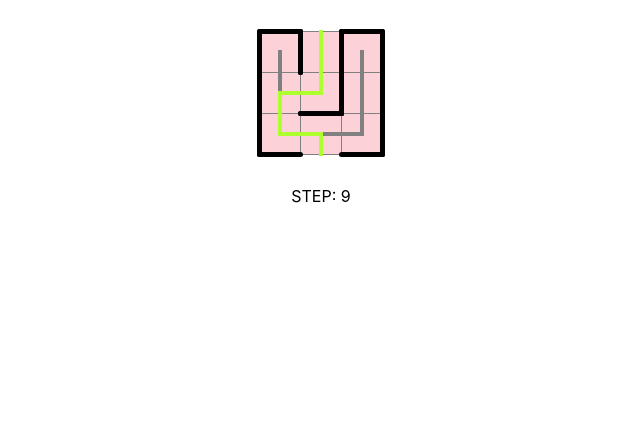
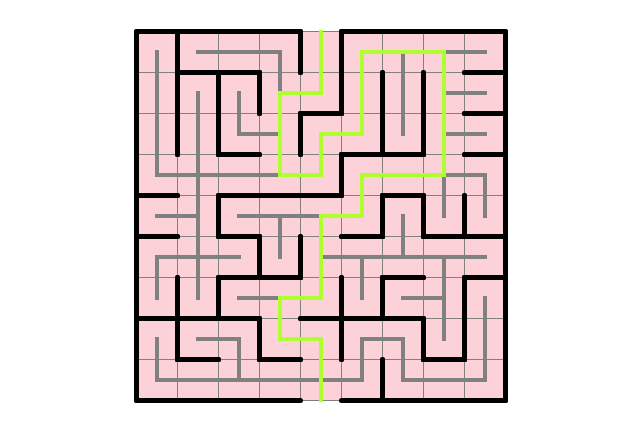
Before and after one commit to vakrilov/maze-generator, a React (Create React App) app: page / in a window 1280 px wide. Shown: the top 442 px of the page, without its empty margins (319-959 px from the left). Built offline with nearby package versions, Linux system fonts and the light colour scheme.

Commit message:
dont use global maze

```diff
--- a/src/App.tsx
+++ b/src/App.tsx
@@ -2,7 +2,6 @@ import React, { FC, useEffect, useState } from "react";
 import cx from "classnames";
 import {
   CellInfo,
-  maze,
   generateMaze,
   Direction,
   Directions,
@@ -67,17 +66,31 @@ const Cell: FC<{ cell: CellInfo; row: number; col: number }> = ({
 };
 
 function App() {
+  const [snapshots] = useState(generateMaze);
   const [step, setStep] = useState(0);
 
   useEffect(() => {
-    const increment = () => setStep((v) => v + 1);
-    generateMaze(increment);
+    const timer = setInterval(() => {
+
+      setStep((s) => {
+        if (s < snapshots.length - 1) {
+          return s + 1;
+        } else {
+          clearTimeout(timer);
+          return s;
+        }
+      });
+    }, 10);
+
+    return () => {
+      clearTimeout(timer);
+    };
   }, []);
 
   return (
     <div className="App">
       <div className="container">
-        {maze.map((col, colIdx) =>
+        {snapshots[step].map((col, colIdx) =>
           col.map((cell, rowIdx) => (
             <Cell
               key={colIdx + ", " + rowIdx}
@@ -88,7 +101,6 @@ function App() {
           ))
         )}
       </div>
-      STEP: {step}
     </div>
   );
 }
--- a/src/maze-generator.ts
+++ b/src/maze-generator.ts
@@ -1,5 +1,5 @@
 /* eslint-disable no-loop-func */
-const N = 3;
+const N = 9;
 export enum Direction {
   none = 0,
   up = 1 << 0,
@@ -35,18 +35,7 @@ export type CellInfo = {
   fakeRoute: Direction;
 };
 
-export const maze: CellInfo[][] = new Array(N).fill(0).map(() =>
-  new Array(N).fill(0).map(() => {
-    return {
-      mainRoute: Direction.none,
-      fakeRoute: Direction.none,
-      taken: false,
-      candidate: false,
-    };
-  })
-);
-
-const isSolvable = (start: Point, end: Point): boolean => {
+const isSolvable = (maze: CellInfo[][], start: Point, end: Point): boolean => {
   const queue: Point[] = [start];
 
   const visited: boolean[] = new Array(N * N).fill(false);
@@ -60,7 +49,7 @@ const isSolvable = (start: Point, end: Point): boolean => {
       visited[current.x * N + current.y] = true;
       const candidates = Directions.map((dir) =>
         goInDirection(current, dir)
-      ).filter((p) => isFree(p) && !visited[p.x * N + p.y]);
+      ).filter((p) => isFree(maze, p) && !visited[p.x * N + p.y]);
       queue.push(...candidates);
     }
   }
@@ -85,12 +74,13 @@ const goInDirection = (p: Point, d: Direction) => {
   return res;
 };
 
-const isFree = ({ x, y }: Point) =>
+const isFree = (maze: CellInfo[][], { x, y }: Point) =>
   x >= 0 && y >= 0 && x < N && y < N && !maze[x][y].taken;
 
-const generatePath = (start: Point, end: Point, rerender: () => void) => {
+const generatePath = (maze: CellInfo[][], recordStep: () => void) => {
+  const end = { x: Math.floor(N / 2), y: N - 1 };
+  let current = { x: Math.floor(N / 2), y: 0 };
   let prev = Direction.down;
-  let current = start;
 
   while (current.x !== end.x || current.y !== end.y) {
     maze[current.x][current.y].taken = true;
@@ -101,22 +91,22 @@ const generatePath = (start: Point, end: Point, rerender: () => void) => {
     // Pick a valid direction that will leave the maze in solvable state
     const nextDirection = choices.find((d) => {
       const next = goInDirection(current, d);
-      return isFree(next) && isSolvable(next, end);
+      return isFree(maze, next) && isSolvable(maze, next, end);
     }) as Direction;
 
     maze[current.x][current.y].mainRoute = reverse(prev) | nextDirection;
     current = goInDirection(current, nextDirection);
     prev = nextDirection;
 
-    rerender();
+    recordStep();
   }
 
   maze[current.x][current.y].mainRoute = reverse(prev) | Direction.down;
   maze[current.x][current.y].taken = true;
-  rerender();
+  recordStep();
 };
 
-const generateFakeRoutes = async (rerender: () => void) => {
+const generateFakeRoutes = (maze: CellInfo[][], recordStep: () => void) => {
   const getCandidates = (): [Point, Point, Direction][] => {
     const result: [Point, Point, Direction][] = [];
     maze.forEach((col, x) =>
@@ -125,7 +115,7 @@ const generateFakeRoutes = async (rerender: () => void) => {
           const current = { x, y };
           Directions.forEach((d) => {
             const next = goInDirection(current, d);
-            if (isFree(next)) {
+            if (isFree(maze, next)) {
               maze[next.x][next.y].candidate = true;
               result.push([current, next, d]);
             }
@@ -149,19 +139,33 @@ const generateFakeRoutes = async (rerender: () => void) => {
     toCell.taken = true;
     toCell.candidate = false;
 
-    rerender();
+    recordStep();
     candidates = getCandidates();
   }
 };
 
-export const generateMaze = async (rerender: () => void) => {
+export const generateMaze = (): CellInfo[][][] => {
+  console.log("generating maze ...");
   console.time("generateMaze");
+  const snapshots: CellInfo[][][] = [];
 
-  const start = { x: Math.floor(N / 2), y: 0 };
-  const end = { x: Math.floor(N / 2), y: N - 1 };
+  const maze = new Array(N).fill(0).map(() =>
+    new Array(N).fill(0).map(() => ({
+      mainRoute: Direction.none,
+      fakeRoute: Direction.none,
+      taken: false,
+      candidate: false,
+    }))
+  );
 
-  generatePath(start, end, rerender);
-  generateFakeRoutes(rerender);
+  const recordStep = () => {
+    const snapshot = maze.map((col) => col.map((cell) => ({ ...cell })));
+    snapshots.push(snapshot);
+  };
+
+  generatePath(maze, recordStep);
+  generateFakeRoutes(maze, recordStep);
 
   console.timeEnd("generateMaze");
+  return snapshots;
 };
```
